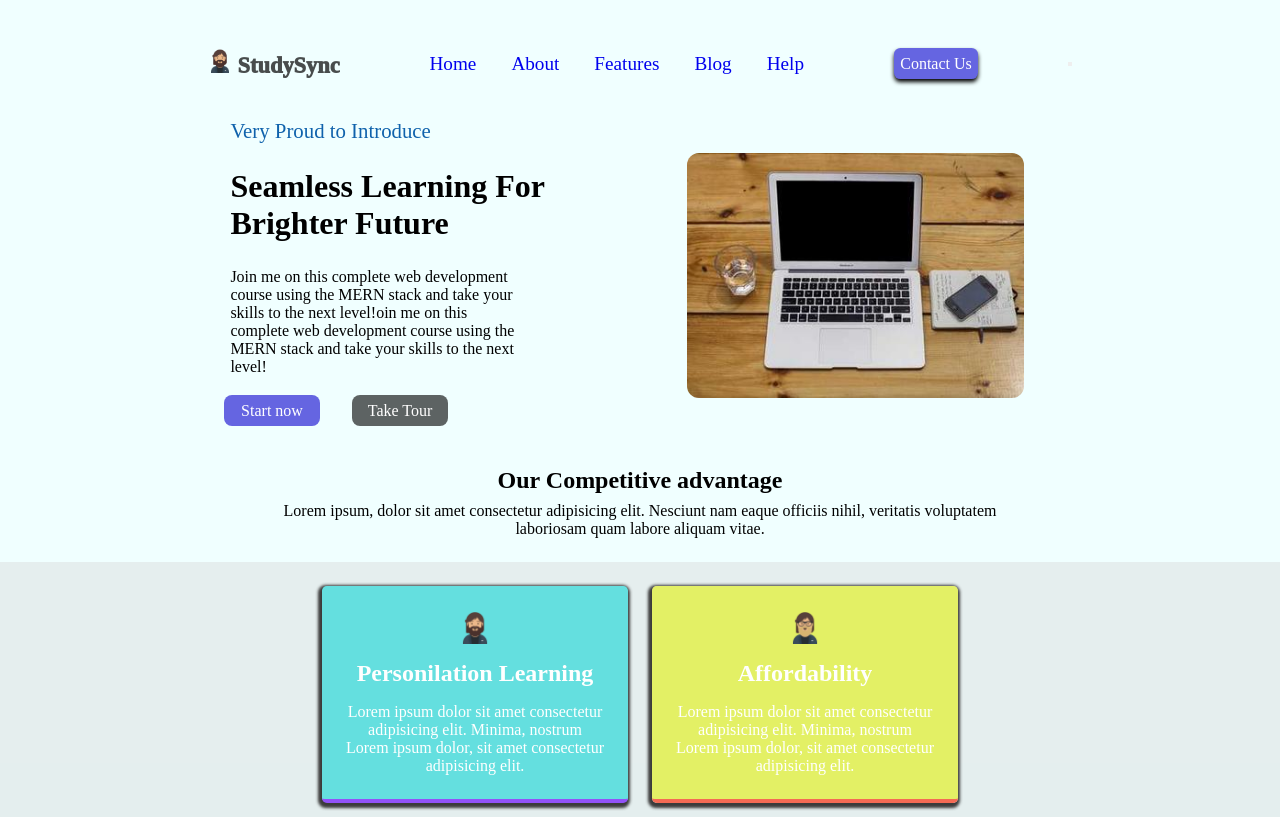
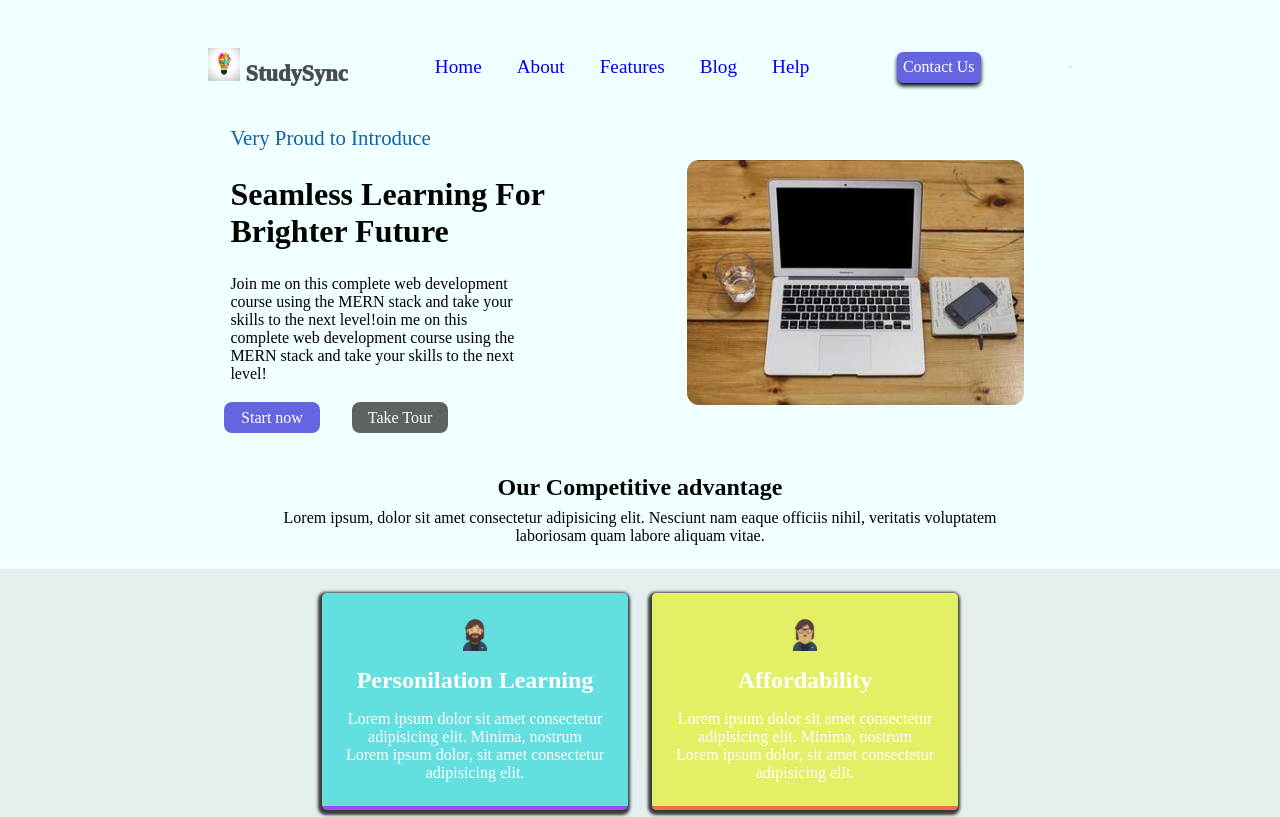
Before and after one commit to krishpatel13072006/Study_sync-website-, a plain HTML site: page webpage.html in a window 1280 px wide. Shown: the top 817 px of the page. Drawn offline with Linux system fonts and the light colour scheme.

Commit message:
changes commited

```diff
--- a/style.css
+++ b/style.css
@@ -49,7 +49,7 @@ header {
 }
 
 .img {
-    width: 1.5rem;
+    width: 2rem;
 }
 
 
--- a/webpage.html
+++ b/webpage.html
@@ -13,7 +13,7 @@
 
         <div class="content">
             <a href="#">
-                <img class="img" src="avataaars (1).png" alt="img_icon">
+                <img class="img" src="logo.jpeg" alt="img_icon">
                 <span id="name">StudySync</span>
             </a>
         </div>
```
Also changed, not shown: logo.jpeg (added), study_logo.jpg (added).
